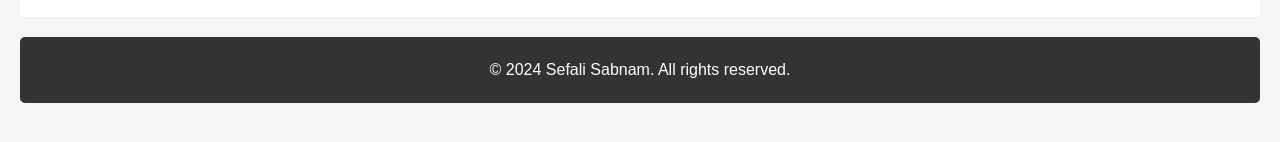
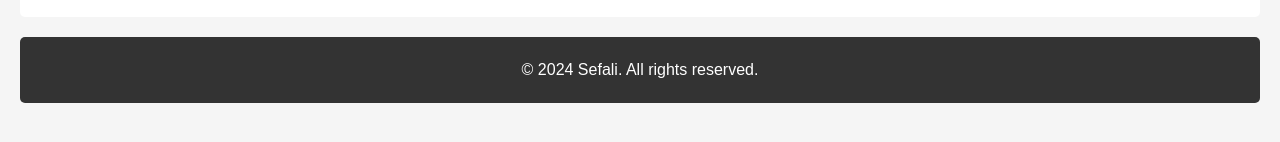
Before and after one commit to SefaliSabnam/TERRAFORM-S3-JENKINS, a plain HTML site: page index.html in a window 1280 px wide. Shown: the part 550-692 px from the top of the page. Drawn offline with Linux system fonts and the light colour scheme.

Commit message:
new files added

```diff
--- a/index.html
+++ b/index.html
@@ -169,7 +169,7 @@
     </main>
 
     <footer>
-        <p>&copy; 2024 Sefali Sabnam. All rights reserved.</p>
+        <p>&copy; 2024 Sefali. All rights reserved.</p>
     </footer>
 </body>
 </html>
```
Also changed, not shown: 4 other files.
